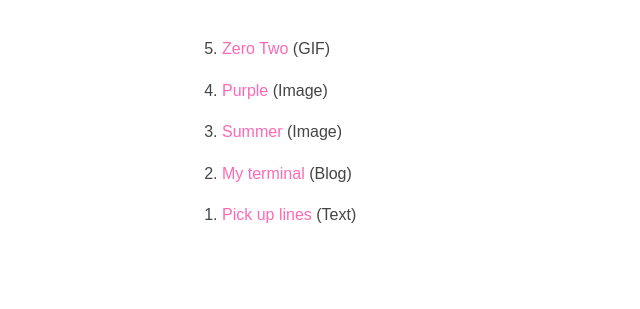
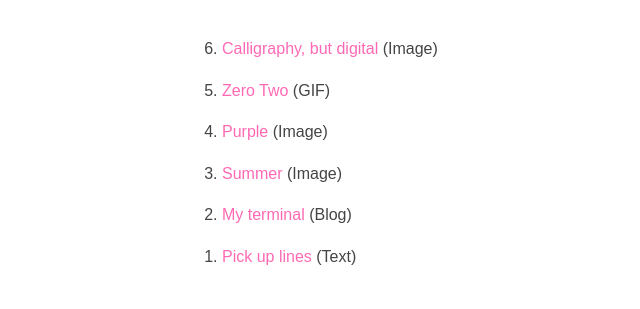
Before and after one commit to kisestu/kisestu.github.io, a plain HTML site: page index.html in a window 1280 px wide. Shown: the whole page, without its empty margins (98-738 px from the left). Drawn offline with Linux system fonts and the light colour scheme.

Commit message:
Update index.html

```diff
--- a/index.html
+++ b/index.html
@@ -22,6 +22,7 @@
     <main>
       <content>
         <ol reversed>
+          <p><li><a href="/blog/calligraphy.html">Calligraphy, but digital</a> (Image)</p>
           <p><li><a href="/blog/zero-two.html">Zero Two</a> (GIF)</p>
           <p><li><a href="/blog/purple.html">Purple</a> (Image)</p>
           <p><li><a href="/blog/summer.html">Summer</a> (Image)</p>
```
